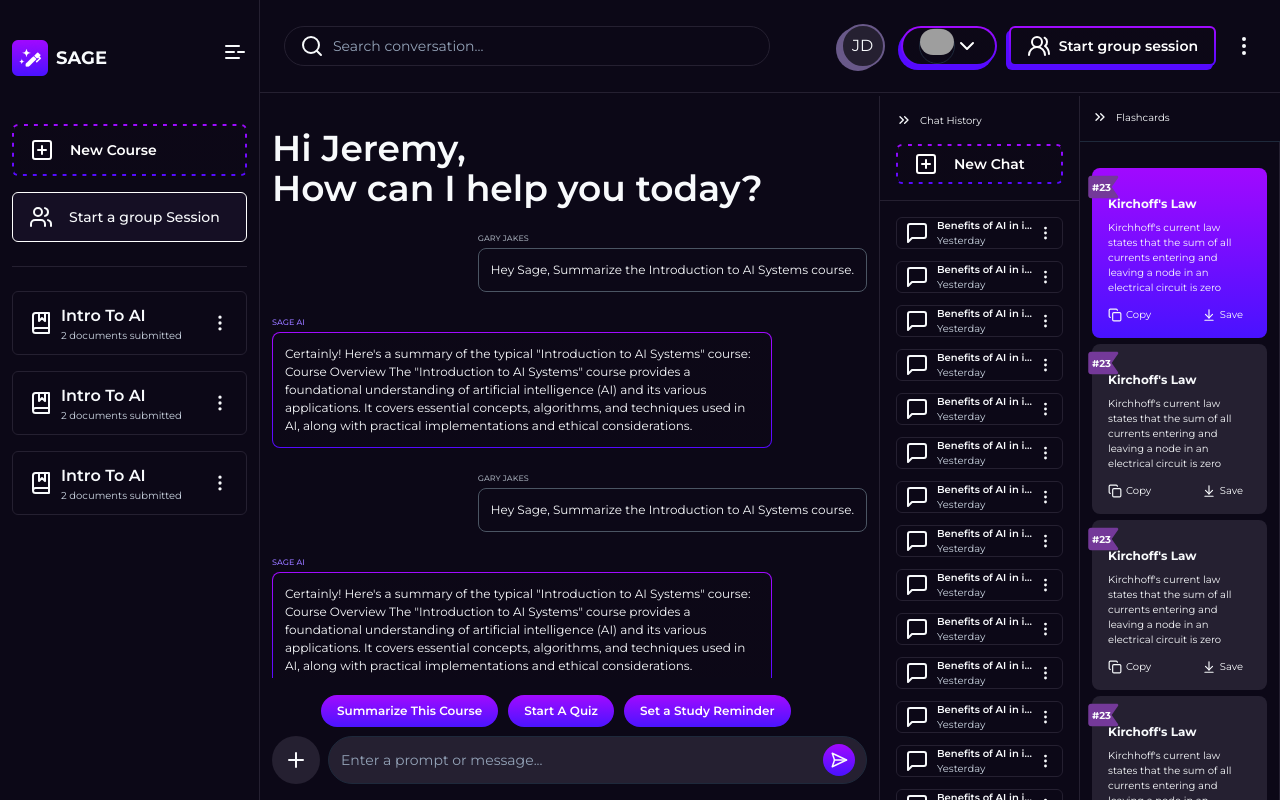
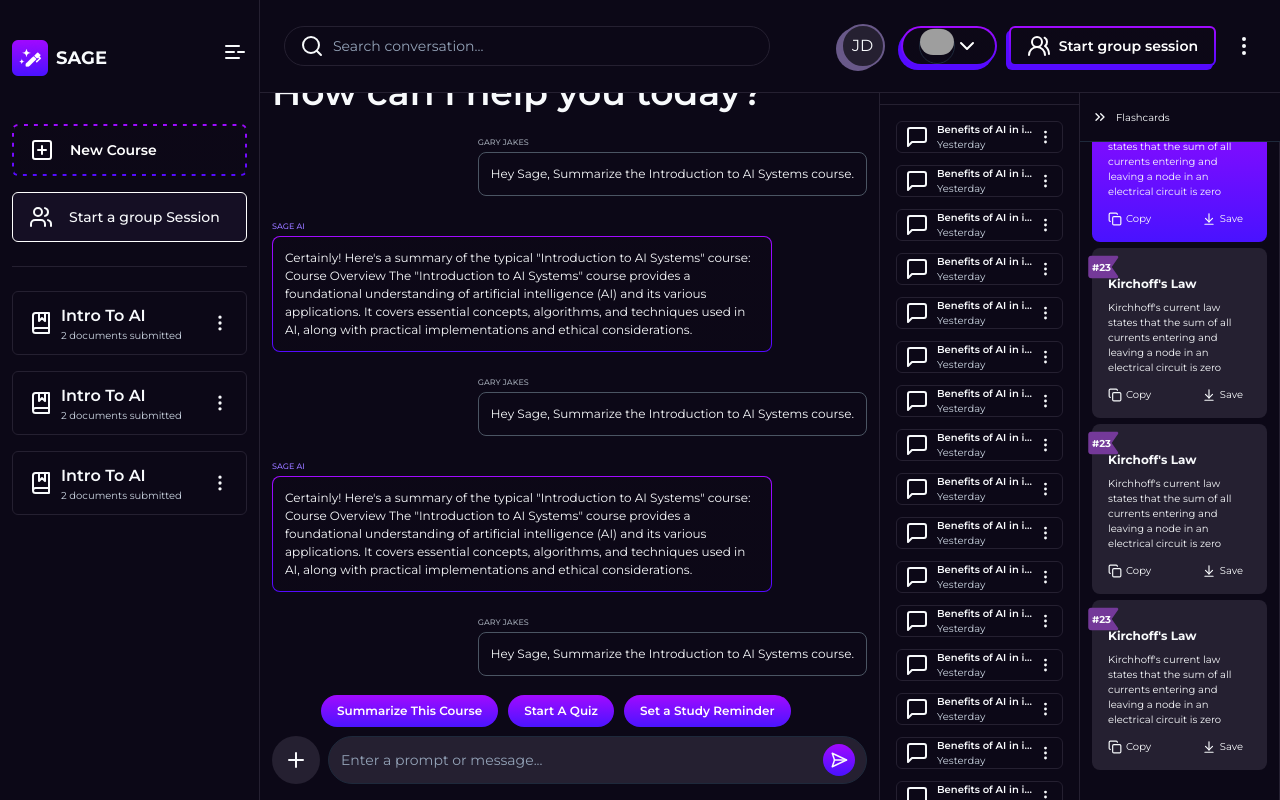
Before and after one commit to NengakDakup/sage-app, a Next.js app: page /dashboard in a window 1280 px wide. Built offline with nearby package versions, Linux system fonts and the light colour scheme; grey boxes are pictures that could not be loaded.

Commit message:
Fixed Header

```diff
--- a/app/dashboard/layout.js
+++ b/app/dashboard/layout.js
@@ -19,7 +19,7 @@ export default function DashboardLayout ({children}) {
       </div>
       <div className={`flex flex-col grow h-full relative ${toggled && 'w-4/5'}`}>
         <DashboardHeader />
-        <div className='flex flex-row h-full pt-16 md:pt-24'>
+        <div className='flex flex-row h-full'>
           {children}
         </div>
       </div>
```
